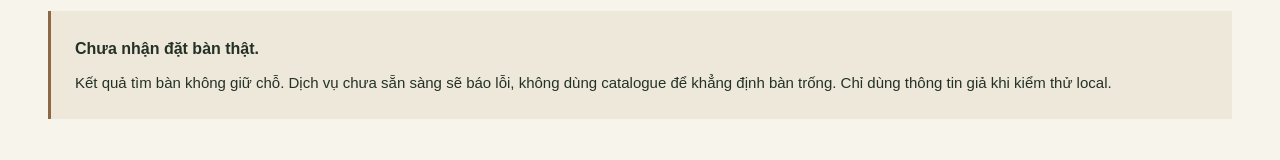
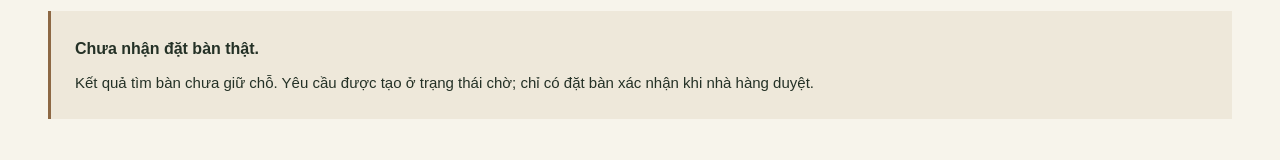
Before and after one commit to dangtuanminh2702206-wq/nhahang, a Next.js app: page /reservation in a window 1280 px wide. Shown: the part 636-796 px from the top of the page. Built offline with nearby package versions, Linux system fonts and the light colour scheme; no server answers.

Commit message:
feat(booking): enable approved production booking with pinned project gate

```diff
--- a/next.config.ts
+++ b/next.config.ts
@@ -4,6 +4,7 @@ const isPagesPreview = process.env.GITHUB_PAGES === "true";
 const basePath = isPagesPreview ? "/nhahang" : "";
 
 const nextConfig: NextConfig = {
+  allowedDevOrigins: ["127.0.0.1", "[::1]"],
   // Server-only endpoints/proxy are excluded from the static public demo.
   pageExtensions: isPagesPreview ? ["demo.tsx", "tsx", "ts"] : ["server.ts", "tsx", "ts"],
   ...(isPagesPreview
--- a/scripts/test-booking.mjs
+++ b/scripts/test-booking.mjs
@@ -23,7 +23,33 @@ for (const url of [undefined,'https://project.supabase.co','http://127.0.0.1.evi
   assert.equal(booking.bookingMutationsEnabled(),false);
 }
 configured={url:'http://127.0.0.1:54321',key:'public-test'};
-assert.equal(booking.bookingMutationsEnabled(),true);
+assert.equal(booking.bookingMutationsEnabled(),false,'Missing loopback application URL must fail closed');
+const isolated = await load('src/lib/booking.ts',{'server-only':{},'@/lib/supabase/config':{getSupabaseConfig:()=>configured}},{
+  BOOKING_LOCAL_MUTATIONS_ENABLED:'true',
+  NEXT_PUBLIC_SITE_URL:'http://127.0.0.1:3002',
+  BOOKING_ALLOWED_SUPABASE_PROJECT_REF:'ojnkruytzhfqathvlexh',
+});
+assert.equal(isolated.bookingMutationsEnabled(),true);
+configured={url:'https://ojnkruytzhfqathvlexh.supabase.co',key:'public-test'};
+assert.equal(isolated.bookingMutationsEnabled(),true);
+configured={url:'https://unhybmmbgumyhzaftlli.supabase.co',key:'public-test'};
+assert.equal(isolated.bookingMutationsEnabled(),false);
+configured={url:'https://ojnkruytzhfqathvlexh.supabase.co',key:'public-test'};
+const production = await load('src/lib/booking.ts',{'server-only':{},'@/lib/supabase/config':{getSupabaseConfig:()=>configured}},{
+  BOOKING_LOCAL_MUTATIONS_ENABLED:'true',
+  NEXT_PUBLIC_SITE_URL:'https://moc-vi-restaurant.vercel.app',
+  BOOKING_ALLOWED_SUPABASE_PROJECT_REF:'ojnkruytzhfqathvlexh',
+});
+assert.equal(production.bookingMutationsEnabled(),false);
+configured={url:'https://unhybmmbgumyhzaftlli.supabase.co',key:'public-test'};
+const approvedProductionEnv={BOOKING_MUTATIONS_ENABLED:'true',NEXT_PUBLIC_SITE_URL:'https://moc-vi-restaurant.vercel.app',BOOKING_ALLOWED_SUPABASE_PROJECT_REF:'unhybmmbgumyhzaftlli'};
+const gateModules={'server-only':{},'@/lib/supabase/config':{getSupabaseConfig:()=>configured}};
+assert.equal((await load('src/lib/booking.ts',gateModules,approvedProductionEnv)).bookingMutationsEnabled(),true);
+for (const override of [{BOOKING_MUTATIONS_ENABLED:'false'},{NEXT_PUBLIC_SITE_URL:'http://moc-vi-restaurant.vercel.app'},{NEXT_PUBLIC_SITE_URL:'https://attacker.invalid'},{BOOKING_ALLOWED_SUPABASE_PROJECT_REF:'ojnkruytzhfqathvlexh'}]) {
+  assert.equal((await load('src/lib/booking.ts',gateModules,{...approvedProductionEnv,...override})).bookingMutationsEnabled(),false);
+}
+configured={url:'https://ojnkruytzhfqathvlexh.supabase.co',key:'public-test'};
+assert.equal((await load('src/lib/booking.ts',gateModules,approvedProductionEnv)).bookingMutationsEnabled(),false);
 const off = await load('src/lib/booking.ts',{'server-only':{},'@/lib/supabase/config':{getSupabaseConfig:()=>configured}},{});
 assert.equal(off.bookingMutationsEnabled(),false);
 assert.equal(booking.bookingError({code:'23P01'}).status,409);
--- a/src/components/identity-form.tsx
+++ b/src/components/identity-form.tsx
@@ -29,7 +29,7 @@ export function IdentityForm({ mode, profile }: { mode: "login" | "signup" | "pr
     } catch { setFailed(true); setMessage("Không thể kết nối. Vui lòng thử lại."); }
     finally { setPending(false); requestAnimationFrame(() => messageRef.current?.focus()); }
   }
-  return <form className="identity-form" onSubmit={submit} aria-busy={pending}>
+  return <form className="identity-form" method="post" action="/auth/session" onSubmit={submit} aria-busy={pending}>
     <p ref={messageRef} tabIndex={-1} role={failed ? "alert" : "status"} className="identity-message">{message}</p>
     <fieldset disabled={pending}>
       <legend className="sr-only">{mode === "profile" ? "Chỉnh sửa hồ sơ" : "Thông tin tài khoản"}</legend>
--- a/src/components/reservation-preview.tsx
+++ b/src/components/reservation-preview.tsx
@@ -77,8 +77,8 @@ export function ReservationPreview({ demo = true, mutationsEnabled = false }: {
     requestAnimationFrame(() => summaryRef.current?.focus());
   }
   return <>
-    <aside className="demo-notice"><strong>{demo ? "Đây chỉ là bản thử giao diện." : mutationsEnabled ? "Chế độ kiểm thử booking local." : "Chưa nhận đặt bàn thật."}</strong><p>{demo ? "Không gửi thông tin, không giữ chỗ và chưa kiểm tra bàn trống. Vui lòng chỉ nhập dữ liệu giả để thử. Số chỗ là cấu hình catalogue, không phải khả dụng đặt bàn." : "Kết quả tìm bàn không giữ chỗ. Dịch vụ chưa sẵn sàng sẽ báo lỗi, không dùng catalogue để khẳng định bàn trống. Chỉ dùng thông tin giả khi kiểm thử local."}</p>{!demo && mutationsEnabled && <p>Cần tài khoản Customer đã đăng nhập để gửi yêu cầu. <Link href="/login">Đăng nhập</Link></p>}</aside>
-    <form ref={formRef} className="reservation-form" onSubmit={(event) => { event.preventDefault(); if (!demo) void submitBooking(); }} autoComplete="off" aria-busy={pending} onChange={() => { setConfirmed(false); setCreated(false); requestKey.current = null; }}>
+    <aside className="demo-notice"><strong>{demo ? "Đây chỉ là bản thử giao diện." : mutationsEnabled ? "Gửi yêu cầu đặt bàn." : "Chưa nhận đặt bàn thật."}</strong><p>{demo ? "Không gửi thông tin, không giữ chỗ và chưa kiểm tra bàn trống. Vui lòng chỉ nhập dữ liệu giả để thử. Số chỗ là cấu hình catalogue, không phải khả dụng đặt bàn." : "Kết quả tìm bàn chưa giữ chỗ. Yêu cầu được tạo ở trạng thái chờ; chỉ có đặt bàn xác nhận khi nhà hàng duyệt."}</p>{!demo && mutationsEnabled && <p>Cần tài khoản Customer đã đăng nhập để gửi yêu cầu. <Link href="/login">Đăng nhập</Link></p>}</aside>
+    <form ref={formRef} method="post" action="/api/bookings" className="reservation-form" onSubmit={(event) => { event.preventDefault(); if (!demo) void submitBooking(); }} autoComplete="off" aria-busy={pending} onChange={() => { setConfirmed(false); setCreated(false); requestKey.current = null; }}>
       <fieldset disabled={pending}><legend><span>01</span> Thời gian & số khách</legend><div className="form-grid" onChange={invalidate}>
         <label htmlFor="preview-date">Ngày<input id="preview-date" type="date" required value={date} onChange={(event) => setDate(event.target.value)} /></label>
         <label htmlFor="preview-time">Giờ<select id="preview-time" value={time} onChange={(event) => setTime(event.target.value)}>{["10:00", "12:00", "14:00", "16:00", "18:00", "19:00", "20:00"].map((item) => <option key={item}>{item}</option>)}</select></label>
@@ -89,7 +89,7 @@ export function ReservationPreview({ demo = true, mutationsEnabled = false }: {
         <FloorPlan key={floor.slug} floor={floor} selectedCode={tableCode} availableCodes={available?.map(table => table.table_code)} onTableSelect={(table) => { setTableCode(table.code); setConfirmed(false); setCreated(false); requestKey.current = null; }} />
       </fieldset>
       <fieldset disabled={pending || (!demo && !mutationsEnabled)}><legend><span>03</span> Thông tin khách · Dữ liệu thử</legend><div className="form-grid form-grid-two"><label htmlFor="preview-name">Tên khách<input id="preview-name" name="name" required maxLength={120} placeholder="Ví dụ: Khách demo" /></label><label htmlFor="preview-phone">Điện thoại<input id="preview-phone" name="phone" type="tel" required pattern="[0-9+ ().-]{8,32}" maxLength={32} placeholder="Ví dụ: 0900000000" /></label></div><label htmlFor="preview-note">Ghi chú (không bắt buộc)<textarea id="preview-note" name="notes" maxLength={1000} rows={3} placeholder="Ghi chú thử nghiệm" /></label></fieldset>
-      <div className="reservation-confirm"><p className="small-note">{demo ? "Thông tin chỉ nằm trong phiên xem trang; không lưu trữ hay gửi đến nhà hàng." : mutationsEnabled ? "Chỉ gửi thông tin khi bạn xác nhận tạo yêu cầu kiểm thử local." : "Tạo booking đang tắt. Không gửi thông tin liên hệ."}</p>{demo ? <button type="button" className="button button-primary" onClick={confirmPreview}>Xem xác nhận mô phỏng ↗</button> : <button type="submit" className="button button-primary" disabled={!mutationsEnabled || !selected || pending || created}>{pending ? "Đang xử lý…" : "Gửi yêu cầu đặt bàn"}</button>}</div>
+      <div className="reservation-confirm"><p className="small-note">{demo ? "Thông tin chỉ nằm trong phiên xem trang; không lưu trữ hay gửi đến nhà hàng." : mutationsEnabled ? "Thông tin liên hệ chỉ được gửi khi bạn bấm gửi yêu cầu đặt bàn." : "Tạo booking đang tắt. Không gửi thông tin liên hệ."}</p>{demo ? <button type="button" className="button button-primary" onClick={confirmPreview}>Xem xác nhận mô phỏng ↗</button> : <button type="submit" className="button button-primary" disabled={!mutationsEnabled || !selected || pending || created}>{pending ? "Đang xử lý…" : "Gửi yêu cầu đặt bàn"}</button>}</div>
       {demo && <div ref={summaryRef} tabIndex={-1} role="status" className={confirmed ? "preview-confirmation" : ""}>{confirmed && <><p className="eyebrow">Tóm tắt lựa chọn · Chưa tạo đặt bàn</p><h2>{floor.name} · {tableCode}</h2><p>{date.split("-").reverse().join("/")} · {time} · {guests} khách</p><p>Đây là kết quả mô phỏng giao diện, không phải xác nhận giữ bàn. Không có dữ liệu nào được gửi đi.</p></>}</div>}
     </form>
   </>;
--- a/src/components/site-footer.tsx
+++ b/src/components/site-footer.tsx
@@ -1,4 +1,6 @@
 import Link from "next/link";
+import { bookingMutationsEnabled } from "@/lib/booking";
 export function SiteFooter() {
-  return <footer className="site-footer"><div className="site-container"><div className="footer-grid"><div><Link className="footer-brand" href="/">Mộc Vị</Link><p className="footer-note">Ẩm thực Việt đương đại.<br />Một bàn ăn, nhiều câu chuyện.</p></div><nav className="footer-nav" aria-label="Điều hướng chân trang"><Link href="/menu">Thực đơn</Link><Link href="/spaces">Không gian</Link><Link href="/reservation">Đặt bàn</Link><Link href="/contact">Liên hệ</Link></nav><div><p className="eyebrow">Giờ mở cửa mô phỏng</p><p>10:00–22:00 · Mỗi ngày</p></div></div><div className="footer-bottom"><p>Mộc Vị Restaurant · Đồ án Kỹ thuật phần mềm ứng dụng</p><p>Preview độc lập · Ảnh minh họa AI · Không nhận đặt bàn thật</p></div></div></footer>;
+  const bookingEnabled = bookingMutationsEnabled();
+  return <footer className="site-footer"><div className="site-container"><div className="footer-grid"><div><Link className="footer-brand" href="/">Mộc Vị</Link><p className="footer-note">Ẩm thực Việt đương đại.<br />Một bàn ăn, nhiều câu chuyện.</p></div><nav className="footer-nav" aria-label="Điều hướng chân trang"><Link href="/menu">Thực đơn</Link><Link href="/spaces">Không gian</Link><Link href="/reservation">Đặt bàn</Link><Link href="/contact">Liên hệ</Link></nav><div><p className="eyebrow">Giờ mở cửa mô phỏng</p><p>10:00–22:00 · Mỗi ngày</p></div></div><div className="footer-bottom"><p>Mộc Vị Restaurant · Đồ án Kỹ thuật phần mềm ứng dụng</p><p>{bookingEnabled ? "Ảnh minh họa AI · Yêu cầu đặt bàn cần nhà hàng xác nhận" : "Preview độc lập · Ảnh minh họa AI · Không nhận đặt bàn thật"}</p></div></div></footer>;
 }
--- a/src/lib/booking.ts
+++ b/src/lib/booking.ts
@@ -3,9 +3,34 @@ import { getSupabaseConfig } from "@/lib/supabase/config";
 
 export function bookingMutationsEnabled() {
   const config = getSupabaseConfig();
-  if (process.env.BOOKING_LOCAL_MUTATIONS_ENABLED !== "true" || !config) return false;
-  // Phase 5 cannot enable a cloud mutation even if someone accidentally sets the flag.
-  return ["localhost", "127.0.0.1", "[::1]"].includes(new URL(config.url).hostname);
+  if (!config) return false;
+  const applicationUrl = process.env.NEXT_PUBLIC_SITE_URL;
+  if (!applicationUrl) return false;
+  let applicationHost: string;
+  let supabaseHost: string;
+  try {
+    applicationHost = new URL(applicationUrl).hostname;
+    supabaseHost = new URL(config.url).hostname;
+  } catch {
+    return false;
+  }
+  const isLocal = ["localhost", "127.0.0.1", "[::1]"].includes(applicationHost);
+  if (!isLocal) {
+    // Production is explicitly opted in and pinned to the approved site/project.
+    return process.env.BOOKING_MUTATIONS_ENABLED === "true"
+      && new URL(applicationUrl).origin === "https://moc-vi-restaurant.vercel.app"
+      && process.env.BOOKING_ALLOWED_SUPABASE_PROJECT_REF === "unhybmmbgumyhzaftlli"
+      && new URL(config.url).origin === "https://unhybmmbgumyhzaftlli.supabase.co";
+  }
+  if (process.env.BOOKING_LOCAL_MUTATIONS_ENABLED !== "true") return false;
+
+  // Cloud mutations are allowed only for the explicitly isolated Phase 5 project.
+  // Production/current projects remain fail-closed even if the flag is misconfigured.
+  if (["localhost", "127.0.0.1", "[::1]"].includes(supabaseHost)) return true;
+  const phase5ProjectRef = "ojnkruytzhfqathvlexh";
+  return process.env.BOOKING_ALLOWED_SUPABASE_PROJECT_REF === phase5ProjectRef
+    && supabaseHost === `${phase5ProjectRef}.supabase.co`
+    && process.env.VERCEL !== "1";
 }
 
 export function bookingError(error: { code?: string; message?: string }) {
```
Also changed, not shown: 3 other files (tests, documents, lock files or other folders).
